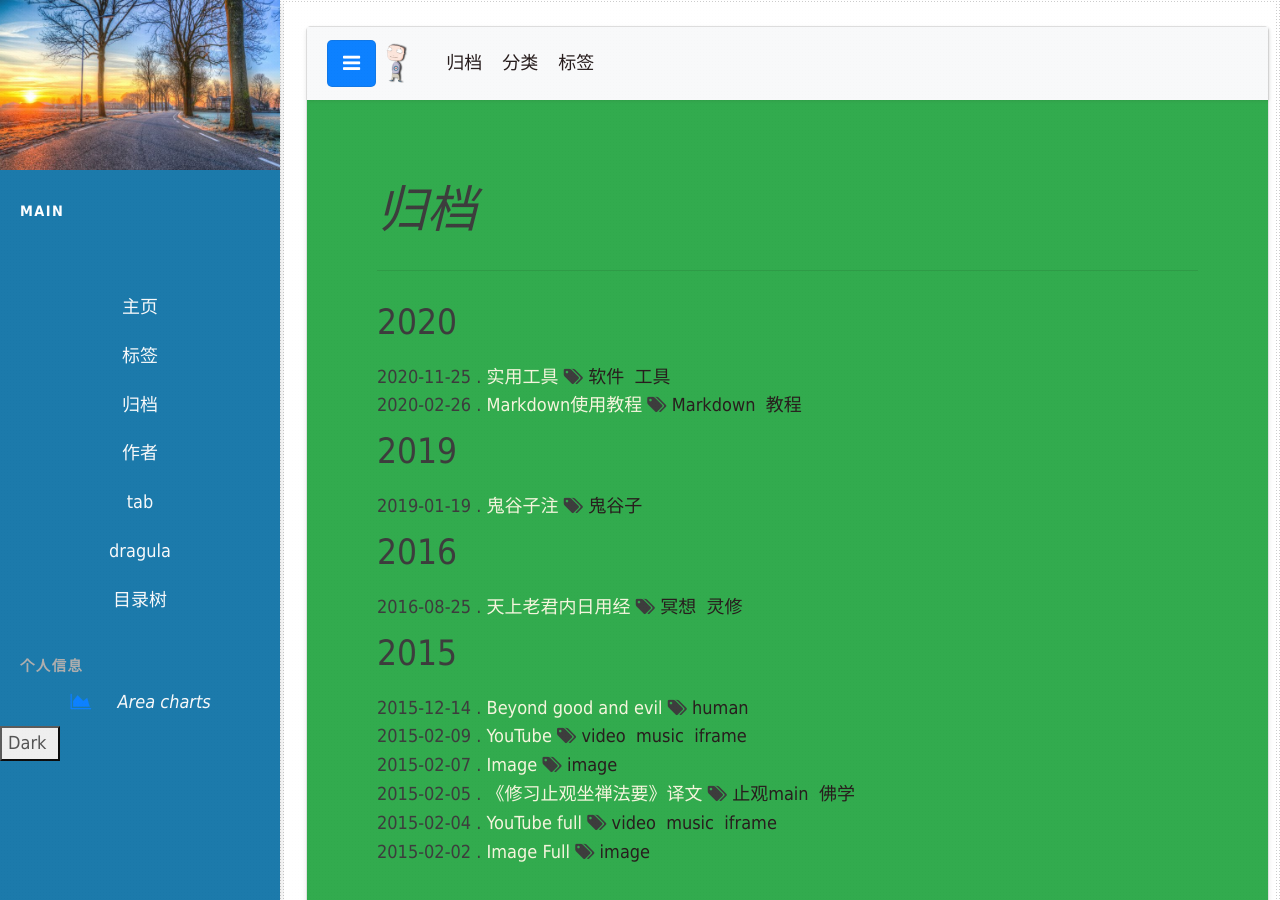
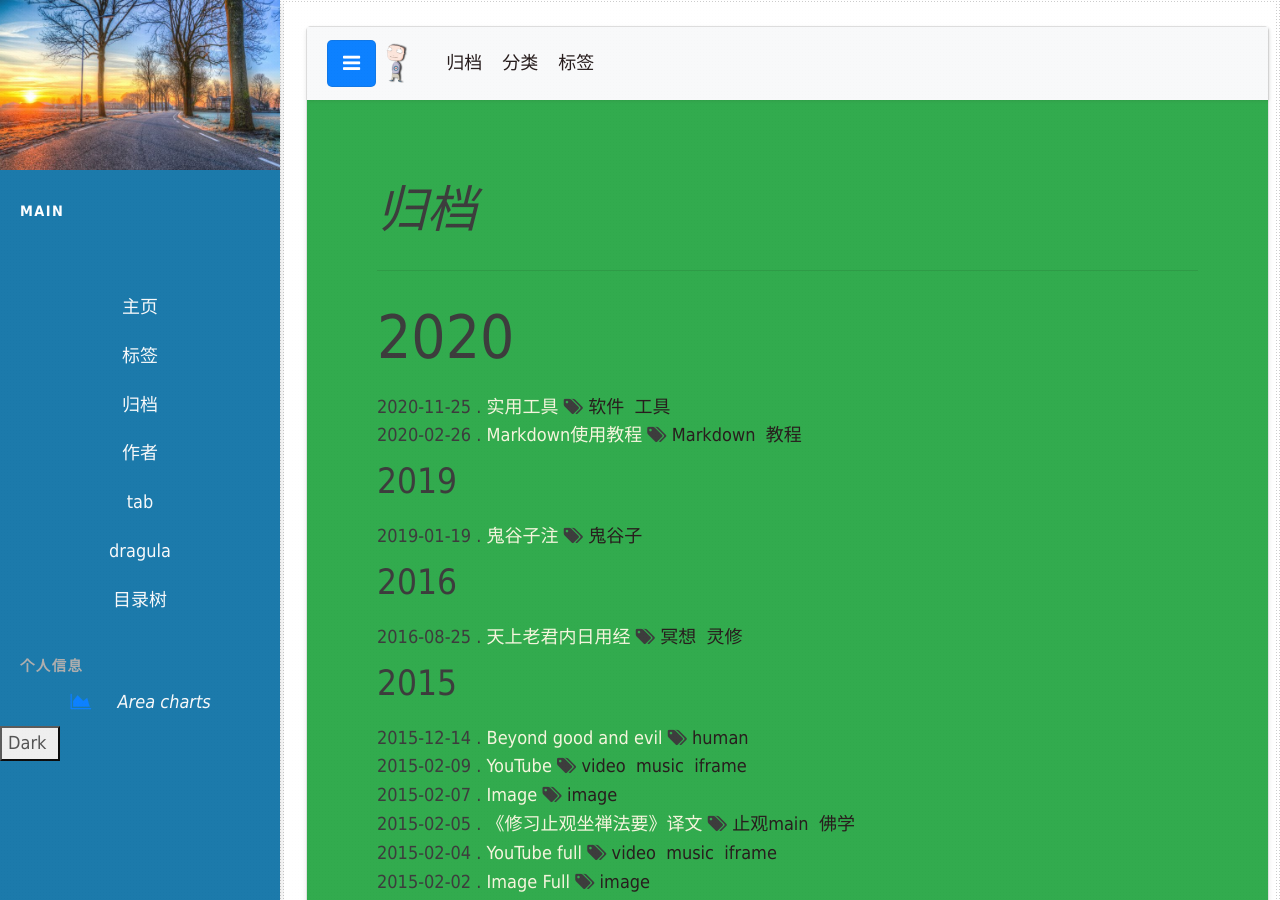
Before and after one commit to nengwuzhi/nengwuzhi.github.ioce, a Jekyll site: the page built from pages/tab.html, in a window 1280 px wide and 900 px high. Built offline with Jekyll 4.4.1, drawn with Linux system fonts in a browser that asks for light colours; nearby versions of some CDN libraries.

Commit message:
Update tab.html

```diff
--- a/pages/tab.html
+++ b/pages/tab.html
@@ -39,7 +39,7 @@
           {% for post in site.posts %}
 
             {% unless post.next %}
-              <h3 id="y{{ post.date | date: '%Y' }}">{{ post.date | date: '%Y' }}</h3>
+              <h2 id="y{{ post.date | date: '%Y' }}">{{ post.date | date: '%Y' }}</h2>
             {% else %}
               {% capture year %}{{ post.date | date: '%Y' }}{% endcapture %}
               {% capture nyear %}{{ post.next.date | date: '%Y' }}{% endcapture %}
```
